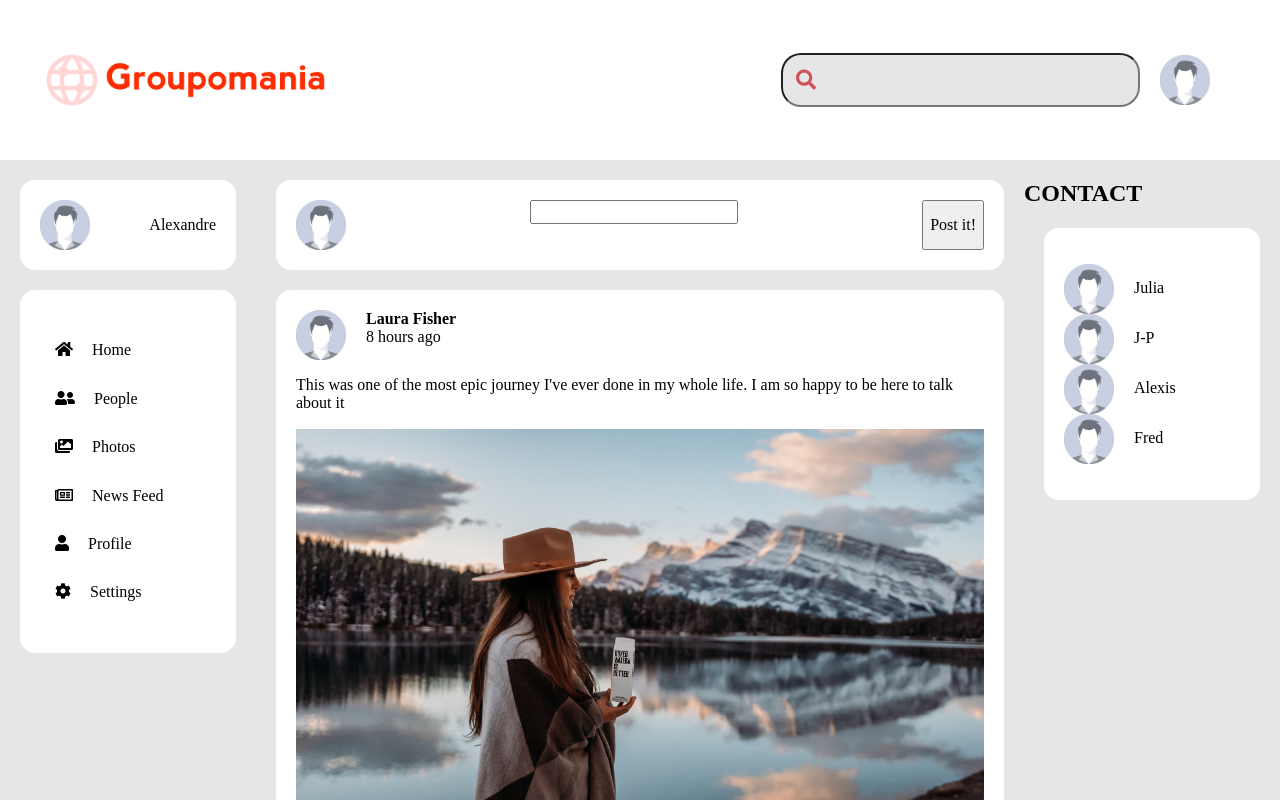
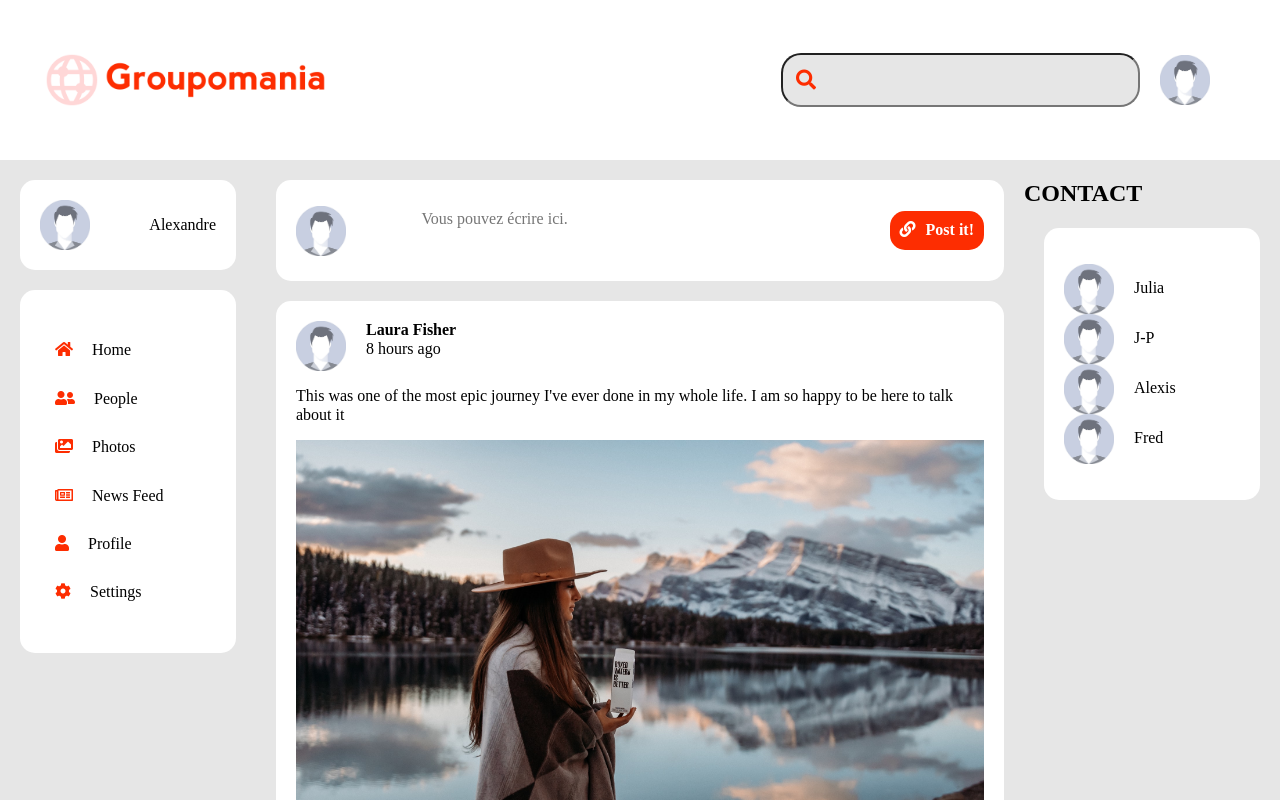
Before and after one commit to Tam-star/TamaraWenner_7_27122021, a React (Create React App) app in the folder frontend/my-app/: page /newsfeed in a window 1280 px wide. Shown: the top 800 px of the page. Built offline with nearby package versions, Linux system fonts and the light colour scheme.

Commit message:
new-post autoresize textarea

```diff
--- a/frontend/my-app/src/components/header.js
+++ b/frontend/my-app/src/components/header.js
@@ -8,7 +8,7 @@ export default function Header() {
             <div className='main-header__logo'></div>
             <div className='main-header__right-container'>
                 <form className='main-header__form'>
-                    <i class="fas fa-search main-header__form__icon"></i>
+                    <i className="fas fa-search main-header__form__icon"></i>
                     <input></input>
                 </form>
 
--- a/frontend/my-app/src/components/newpost.js
+++ b/frontend/my-app/src/components/newpost.js
@@ -2,14 +2,24 @@ import React from 'react';
 import maleAvatar from '../assets/male-avatar-profile.jpg';
 
 export default function NewPost() {
+
+    const autoResize = event => {
+        event.target.style.height = 'auto';
+        event.target.style.height = `${event.target.scrollHeight-18}px`
+        console.log('scroll height : '+ event.target.scrollHeight + 'px')
+    }
+
     return (
         <div className='new-post'>
             <img src={maleAvatar} className='profile-picture' alt='Profil' />
             <form className='new-post__form'>
-                <input></input>
+                <textarea name="textarea" placeholder='Vous pouvez écrire ici.' onChange={autoResize}></textarea>
             </form>
-            <button>Post it!</button>
+            <button><i className="fas fa-link"></i>Post it!</button>
         </div>
     )
 
 }
+
+// const textarea = document.querySelector("textarea");
+// textarea.addEventListener('input', autoResize, false);
--- a/frontend/my-app/src/sass/layouts/_center-container.scss
+++ b/frontend/my-app/src/sass/layouts/_center-container.scss
@@ -6,8 +6,32 @@
     @include card-style;
     display : flex;
     justify-content: space-between;
+    align-items: center;
     & img {
         @include profile-image();
+    }
+    & form{
+        width : 60%;
+        & textarea{
+            resize: none;
+            height : auto;
+            width : 100%;
+            border : none;
+            padding : 10px;
+            border-radius: 15px;
+        }
+    }
+    & button {
+        background-color: $primary-color;
+        font-weight : bold;
+        color : white;
+        border : none;
+        border-radius: 15px;
+        padding : 10px;
+        & i {
+            margin-right : 10px;
+        }
+
     }
 }
 
--- a/frontend/my-app/src/sass/layouts/_left-container.scss
+++ b/frontend/my-app/src/sass/layouts/_left-container.scss
@@ -21,6 +21,7 @@
         padding : 15px;
         & i{
             margin-right: 15px;
+            color : $primary-color;
         }
     }
 }
--- a/frontend/my-app/src/sass/utils/_variables.scss
+++ b/frontend/my-app/src/sass/utils/_variables.scss
@@ -1,4 +1,4 @@
-$primary-color : #D1515A;
+$primary-color : #FD2D01;
 $secondary-color : #F1D4D3;
 $tertiary-color : #122441;
 $fourth-color : #e6e6e6;
```
